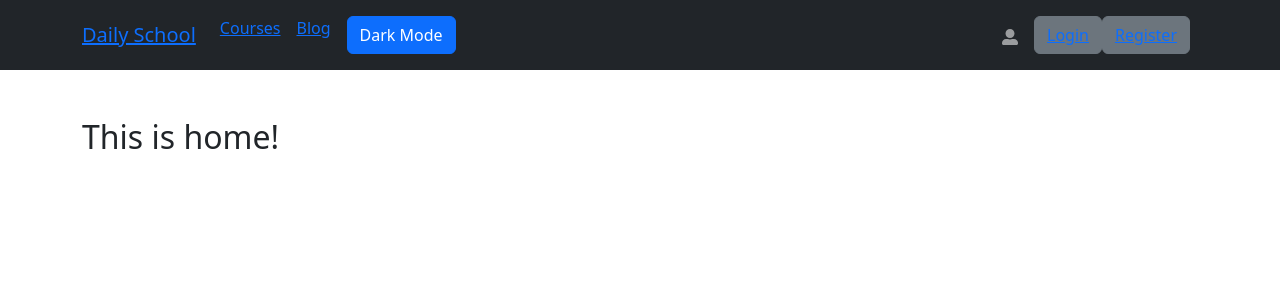
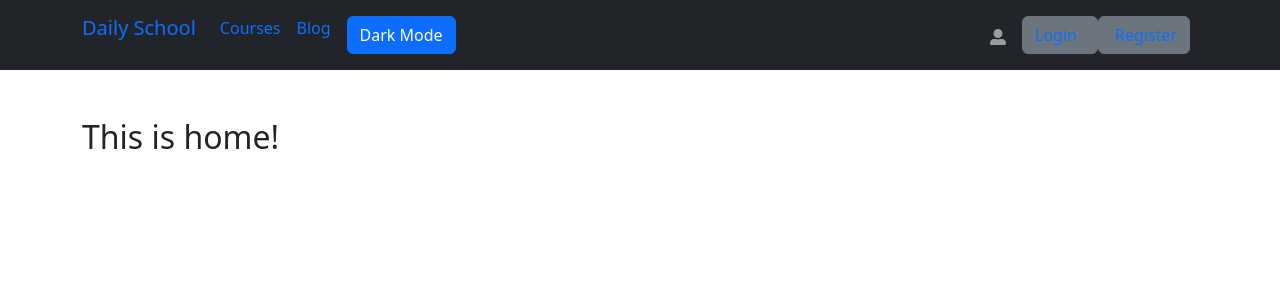
Before and after one commit to Iftekharshovon01/daily-school_client, a React (Create React App) app: page / in a window 1280 px wide. Shown: the top 300 px of the page. Built offline with nearby package versions, Linux system fonts and the light colour scheme; no server answers.

Commit message:
header resize

```diff
--- a/src/Pages/Shared/Header/Header.js
+++ b/src/Pages/Shared/Header/Header.js
@@ -28,14 +28,14 @@ const Header = () => {
 
     return (
 
-            <Navbar collapseOnSelect className='mb-5' expand="lg" bg="dark" variant="dark">
-                <Container>
-                    <Navbar.Brand href="#home"><Link to='/'>Daily School</Link></Navbar.Brand>
+            <Navbar collapseOnSelect className='mb-5 ' expand="lg" bg="dark" variant="dark">
+                <Container className='d-flex align-items-start'>
+                    <Navbar.Brand href="#home"><Link className='text-decoration-none' to='/'>Daily School</Link></Navbar.Brand>
                     <Navbar.Toggle aria-controls="responsive-navbar-nav" />
                     <Navbar.Collapse id="responsive-navbar-nav">
                     <Nav className="me-auto">
-                        <Nav.Link ><Link to='/courses'>Courses</Link></Nav.Link>
-                        <Nav.Link ><Link to='/blog'>Blog</Link></Nav.Link>
+                        <Nav.Link  ><Link className='text-decoration-none' to='/courses'>Courses</Link></Nav.Link>
+                        <Nav.Link  ><Link className='text-decoration-none' to='/blog'>Blog</Link></Nav.Link>
                         <Nav.Link ><Link >
                             {mode?
                             <Button variant="primary" onClick={chngMode}>Dark Mode</Button>:
@@ -57,13 +57,13 @@ const Header = () => {
                         <LeftSideNav></LeftSideNav>
                     </div>
                     <Nav>
-                    <Nav.Link ><Link >
+                    <Nav.Link className='text-decoration-none' ><Link >
                             {user?
                             <Button variant="success"  onClick={logOut}>Logout</Button>
                             :
                             <>
-                            <Button variant="secondary" ><Link to='/login'>Login</Link></Button>
-                            <Button variant="secondary" ><Link to='/register'>Register</Link></Button>
+                            <Button variant="secondary"  ><Link className='text-decoration-none me-2' to='/login'>Login</Link></Button>
+                            <Button variant="secondary"  ><Link className='text-decoration-none ms-1' to='/register'>Register</Link></Button>
                             </>
                             }
                         </Link></Nav.Link>
```
